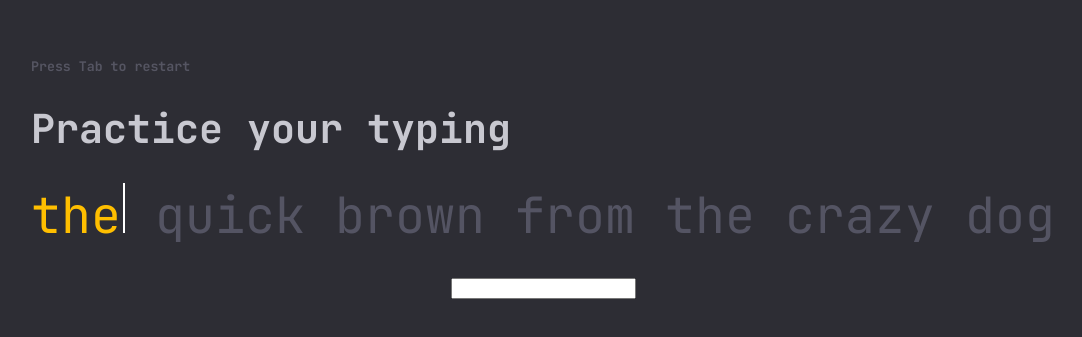
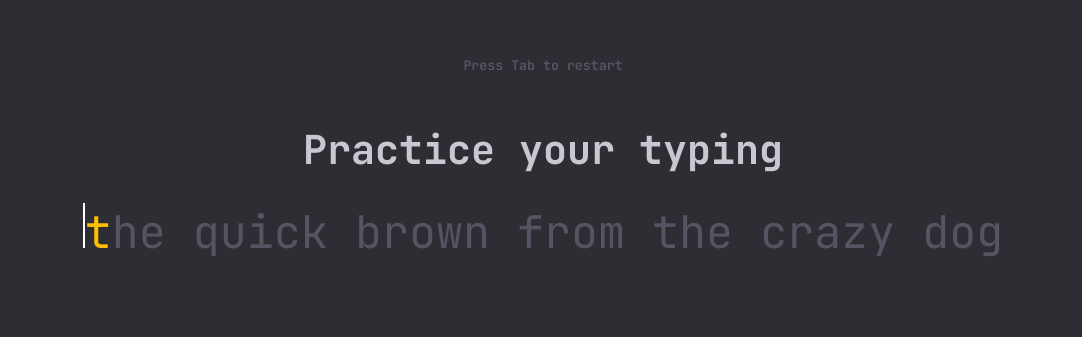
Before and after one commit to Gabriel2121621/TheTypingGame, a Next.js app: page / in a window 1280 px wide. Shown: the part 141-478 px from the top of the page, without its empty margins (97-1179 px from the left). Built offline with nearby package versions, Linux system fonts and the light colour scheme.

Commit message:
refactor/TheTypingGame-v2.0

```diff
--- a/src/app/globals.css
+++ b/src/app/globals.css
@@ -1,19 +1,30 @@
 body {
     background-color: #2D2D34;
     color: #555562;
+    margin: 0;
     min-height: 100vh;
     display: flex;
     justify-content: center;
     align-items: center;
     transform: translateY(-100px);
 }
+
+main {
+    width: 100%;
+    max-width: 1000px;
+    display: flex;
+    flex-direction: column;
+    align-items: center;
+    text-align: center;
+}
 .cursor {
   display: inline-block;
   width: 2px;
   height: 1em;
+  left: -2;
   background-color: white;
-  margin-left: 2px;
   animation: blink 1s steps(1) infinite;
+  position:absolute;
 }
 
 @keyframes blink {
@@ -22,8 +33,10 @@ body {
   100% { opacity: 1; }
 }
 
-.typing-text{
-    font-size: 50px;
+.typing-text span {
+    font-size: 45px;
+    position: relative;
+    display: inline-block;
 }
 
 h1 {
@@ -36,15 +49,15 @@ h1 {
     font-size: 30px;
 }
 input {
-    margin-top: 150px;
-    display: block;
-    margin: 0 auto;
+    opacity: 0;
+    pointer-events: none;
 }
 h2 {
     text-align: center;
     font-size: 60px;
     color: #01796F;
 }
-.input-container {
-  margin-top: 30px;
+
+.accuracy {
+    font-size: 35px;
 }
--- a/src/app/page.js
+++ b/src/app/page.js
@@ -4,51 +4,52 @@ import { use, useState } from "react"; //importamos esto para guardar los datos
 import { useEffect, useRef } from "react";
 
 const TEXT = "the quick brown from the crazy dog"; //text to be written by the player
+
 //Main component
 export default function Home() {
-  const [input, setInput] = useState(""); //its written by the player
-  const [startTime, setStartTime] = useState(null); //begining
-  const [endTime, setEndTime] = useState(null); //end
+  const [input, setInput] = useState("");
+  const [startTime, setStartTime] = useState(null);
+  const [endTime, setEndTime] = useState(null);
   const [hasError, setHasError] = useState(false);
   const [currentWordIndex, setCurrentWordIndex] = useState(0);
-  const arrWord = TEXT.split(" "); //Text separated on an array of words
+  const arrLetters = TEXT.split(""); //Text separated on an array of words
   const time = startTime && endTime ? ((endTime - startTime) / 1000).toFixed(2) : null;
   const inputRef = useRef(null);
+  const [mistakes,setMistakes] = useState([]);
+  const isFinished = currentWordIndex === arrLetters.length;
 
   function handleChange(e) {
+    const typedChar = e.target.value;
+    const expectedChar = arrLetters[currentWordIndex];
+    /**
+     * Beggins the counter
+     */
     if(!startTime) {
-      setStartTime(Date.now()); //inicializar el contador
+      setStartTime(Date.now());
     }
-    const value = e.target.value;
 
-    if(value.endsWith(" ")) {
-      const typedWord = value.trim(); //removes the space
-
-      if (typedWord !== arrWord[currentWordIndex]) {
-        setHasError(true); //the word its not correctly writen
-
-      }else{
-        const nextIndex = currentWordIndex + 1;
-        setCurrentWordIndex(nextIndex);
-        setHasError(false);
-
-        if(nextIndex >= arrWord.length) {
-        setEndTime(Date.now());
-        console.log("nextIndex",nextIndex);
-        console.log(arrWord.length)
-      }
-      }
-      setInput(""); //Limpia el input
+    if (typedChar === expectedChar) {
+      setCurrentWordIndex((prev) => prev +1)
 
     }else{
-      setInput(value); //It does the same again with the next word
+      setMistakes((prev) => [...prev, currentWordIndex])
+      setCurrentWordIndex((prev) => prev +1)
     }
+
+    //check if the game its over
+    if (currentWordIndex +1 === arrLetters.length) {
+      setEndTime(Date.now());
+    }
+
+    setInput("");
+
   }
 
   function resetGame() {
     setCurrentWordIndex(0);
     setInput("");
     setHasError(false);
+    setMistakes([]);
     setEndTime(null);
     setStartTime(null);
     //autofocus on the input
@@ -72,35 +73,49 @@ export default function Home() {
       window.removeEventListener("keydown",handleKeyDown);
     };
   }, []);
+
+
   return (
     <main>
       <h5>Press Tab to restart</h5>
       <h1>Practice your typing</h1>
-      {/* <h3 className="second">Type the quote as fast as you can!</h3>  */}
+
       <div className="typing-text">
-        {arrWord.map((word, i) => {
+        {arrLetters.map((letter, i) => {
           let color = "#545463";
           if (i < currentWordIndex) {
-            color = "#629677";
+            //verify if its correct
+            color = mistakes.includes(i) ? "#893F45" : "#629677" ;
           } else if (i === currentWordIndex) {
-            color = hasError ? "#893F45" : "#FFBF00";
+            //its the current letter
+            color = "#FFBF00";
           }
-          return <span key={i} style={{ color, }}>
-                      {word}
-                      {i === currentWordIndex && <span className="cursor" />}{" "}
+
+          return <span key={i} style={{ color }}>
+                      {i === currentWordIndex && <span className="cursor" />}
+                      {letter === " " ? "\u00A0" : letter}
                       </span>
         })}
       </div>
+
       <div className="input-container">
         <input
           type="text"
           ref={inputRef}
           value={input}
           onChange={handleChange}
-          disabled={currentWordIndex >= arrWord.length}
+          disabled={currentWordIndex >= arrLetters.length}
+          autoComplete="off"
+          autoFocus
           />
-        </div>
-      {time && <h2>time {time} segundos</h2>}
+      </div>
+
+        {isFinished && (
+          <div style={{ marginTop: "5px" }}>
+            <h2>Result: {time} seconds</h2>
+            <p className="accuracy" >Accuracy: {(((arrLetters.length - mistakes.length) / arrLetters.length) * 100).toFixed(0)}%</p>
+          </div>
+        )}
     </main>
   )
 }
```
